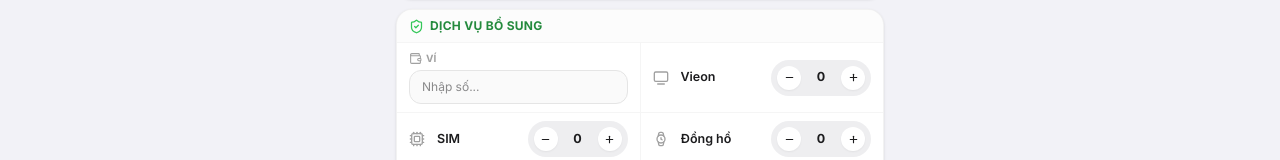
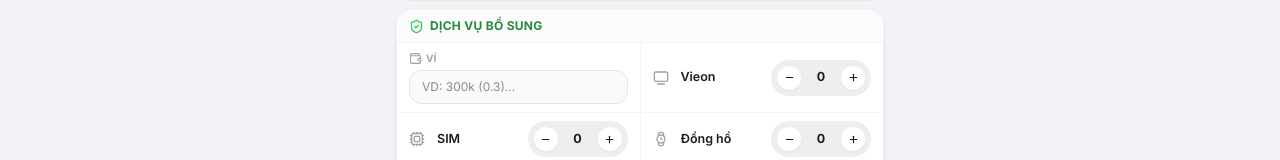
Before and after one commit to ltsdata1605-glitch/Bao-Cao-Khai-Thac, a React (Vite) app: page / in a window 1280 px wide. Shown: the part 470-630 px from the top of the page. Built offline with nearby package versions, Linux system fonts and the light colour scheme.

Commit message:
style: update Ví placeholder format example to VD: 300k (0.3)...

```diff
--- a/src/App.tsx
+++ b/src/App.tsx
@@ -853,7 +853,7 @@ export default function App() {
                       type="number"
                       inputMode="decimal"
                       min="0"
-                      placeholder="Nhập số..."
+                      placeholder="VD: 300k (0.3)..."
                       className="w-full text-xs bg-neutral-50 dark:bg-neutral-800 border border-neutral-200 dark:border-neutral-700 rounded-xl px-3 py-2 focus:outline-none focus:border-[#34C759]"
                       value={state.services.vi}
                       onChange={e => handleStateChange(prev => ({ ...prev, services: { ...prev.services, vi: e.target.value } }))}
```
Also changed, not shown: 2 other files (tests, documents, lock files or other folders).
